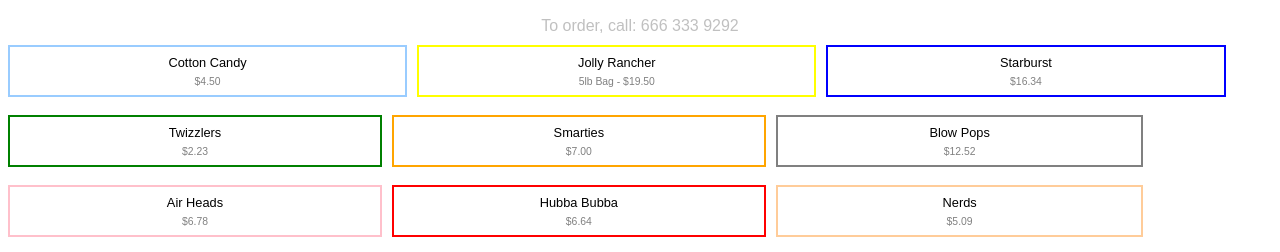
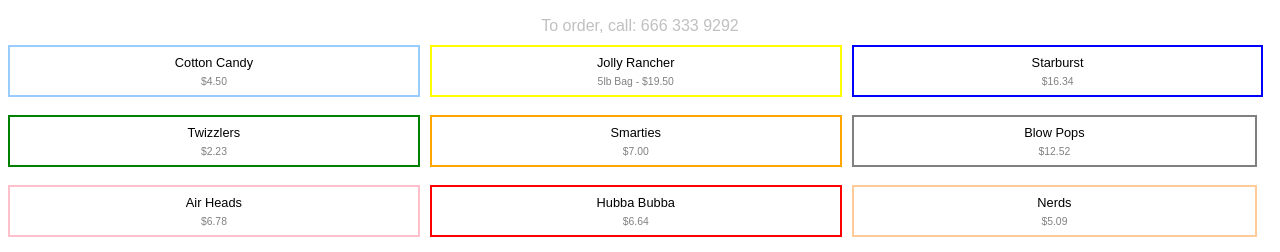
Before and after one commit to shruti2286/AdvancedGIS_Shruti, a plain HTML site: page index.html in a window 1280 px wide. Shown: the part 93-345 px from the top of the page. Drawn offline with nearby package versions, Linux system fonts and the light colour scheme.

Commit message:
Update styles.css

```diff
--- a/css/styles.css
+++ b/css/styles.css
@@ -31,11 +31,13 @@ background-image: url("https://cdn.wallpapersafari.com/58/15/a4exkF.jpg");
 body {
   font-family: "Arial";
   text-align: center;
+  background-image: ("https://images.pexels.com/photos/1831234/pexels-photo-1831234.jpeg?auto=compress&cs=tinysrgb&dpr=2&h=750&w=1260")
+  background-repeat: no-repeat;
 }
 
 
 #candy-list1 {
-  width: 30%;
+  width: 31%;
   display: inline;
   float: left;
   border: 2px solid #99CCFF;
@@ -45,7 +47,7 @@ body {
 }
 
 #candy-list2 {
-  width: 30%;
+  width: 31%;
   display: inline;
   float: left;
   border: 2px solid #99CCFF;
@@ -56,7 +58,7 @@ body {
 }
 
 #candy-list3 {
-  width: 30%;
+  width: 31%;
   display: inline;
   float: left;
   border: 2px solid #99CCFF;
@@ -66,7 +68,7 @@ body {
 }
 
 #candy-list4 {
-  width: 28%;
+  width: 31%;
   display: inline;
   float: left;
   border: 2px solid #99CCFF;
@@ -77,7 +79,7 @@ body {
 }
 
 #candy-list5 {
-  width: 28%;
+  width: 31%;
   display: inline;
   float: left;
   border: 2px solid #99CCFF;
@@ -88,7 +90,7 @@ body {
 }
 
 #candy-list6 {
-  width: 27.5%;
+  width: 30.5%;
   display: inline;
   float: left;
   border: 2px solid #99CCFF;
@@ -99,7 +101,7 @@ body {
 }
 
 #candy-list7 {
-  width: 28%;
+  width: 31%;
   display: inline;
   float: left;
   border: 2px solid #99CCFF;
@@ -110,7 +112,7 @@ body {
 }
 
 #candy-list8 {
-  width: 28%;
+  width: 31%;
   display: inline;
   float: left;
   border: 2px solid #99CCFF;
@@ -121,7 +123,7 @@ body {
 }
 
 #candy-list9 {
-  width: 27.5%;
+  width: 30.5%;
   display: inline;
   float: left;
   border: 2px solid #99CCFF;
```
